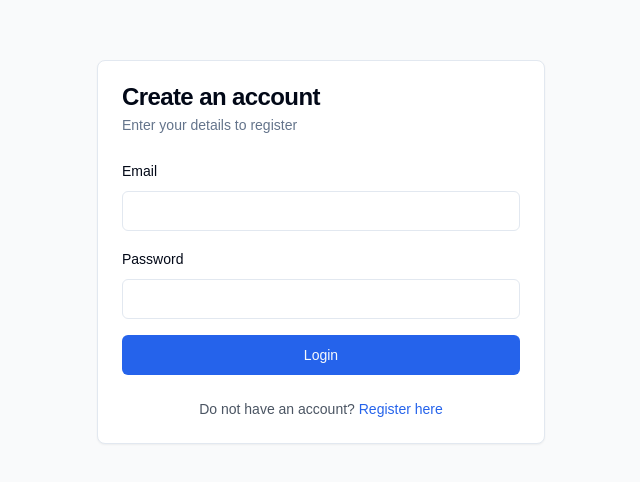
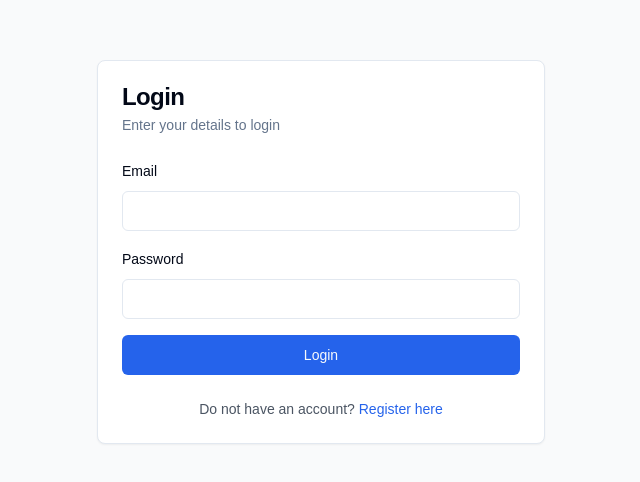
Before and after one commit to Toxinityy/playit-14, a Next.js app: page /login in a window 1280 px wide. Shown: the part 148-630 px from the top of the page, without its empty margins (319-959 px from the left). Built offline with nearby package versions, Linux system fonts and the light colour scheme.

Commit message:
Fix login page

```diff
--- a/src/app/login/page.tsx
+++ b/src/app/login/page.tsx
@@ -79,8 +79,8 @@ const RegistrationPage = () => {
     <div className="min-h-screen flex items-center justify-center bg-gray-50 py-12 px-4 sm:px-6 lg:px-8">
       <Card className="w-full max-w-md">
         <CardHeader>
-          <CardTitle>Create an account</CardTitle>
-          <CardDescription>Enter your details to register</CardDescription>
+          <CardTitle>Login</CardTitle>
+          <CardDescription>Enter your details to login</CardDescription>
         </CardHeader>
         <CardContent>
           <form
@@ -115,7 +115,7 @@ const RegistrationPage = () => {
 
             {success && (
               <Alert className="bg-green-50">
-                <AlertDescription className="text-green-600">Registration successful! You can now login.</AlertDescription>
+                <AlertDescription className="text-green-600">Login Successful</AlertDescription>
               </Alert>
             )}
 
```
